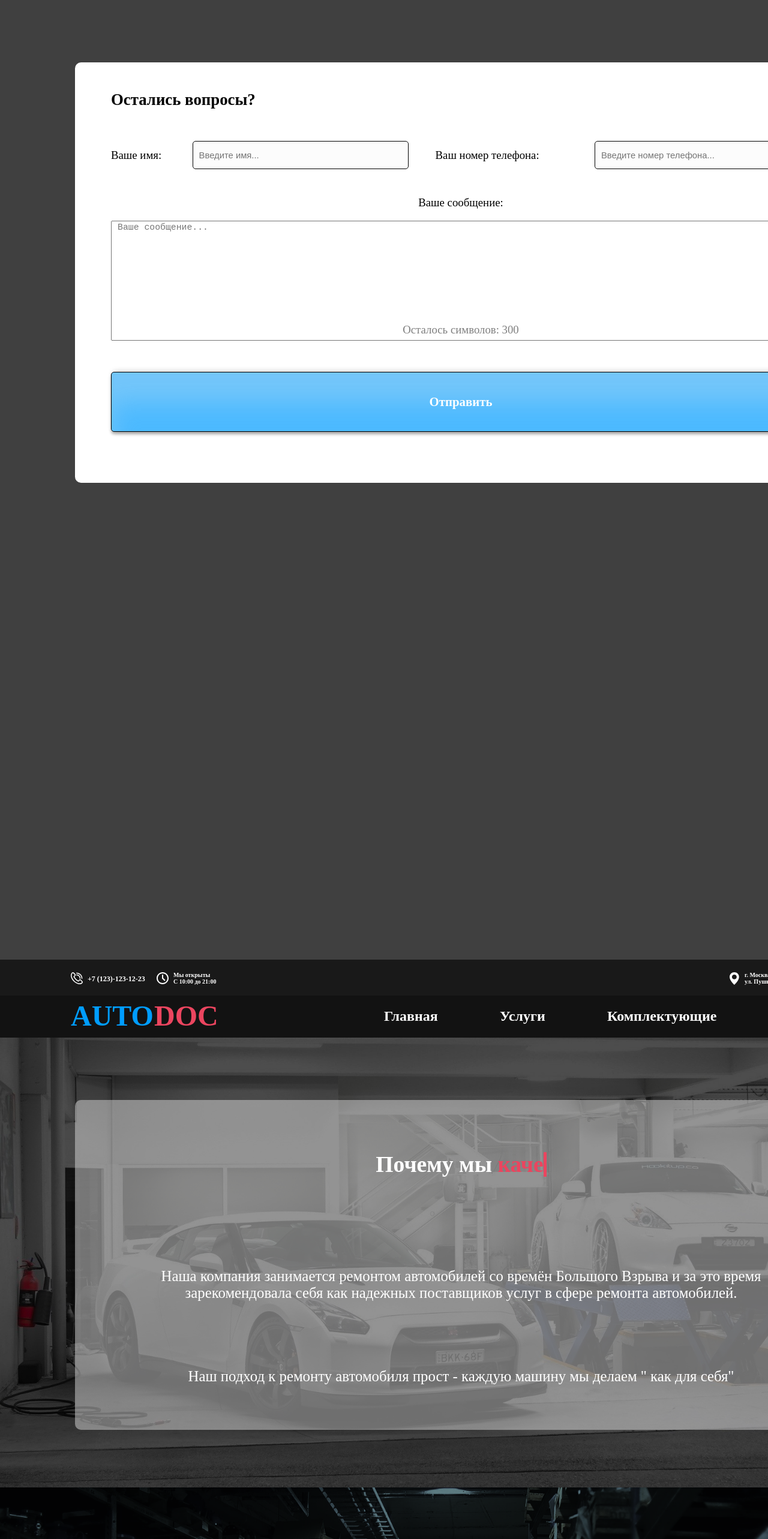
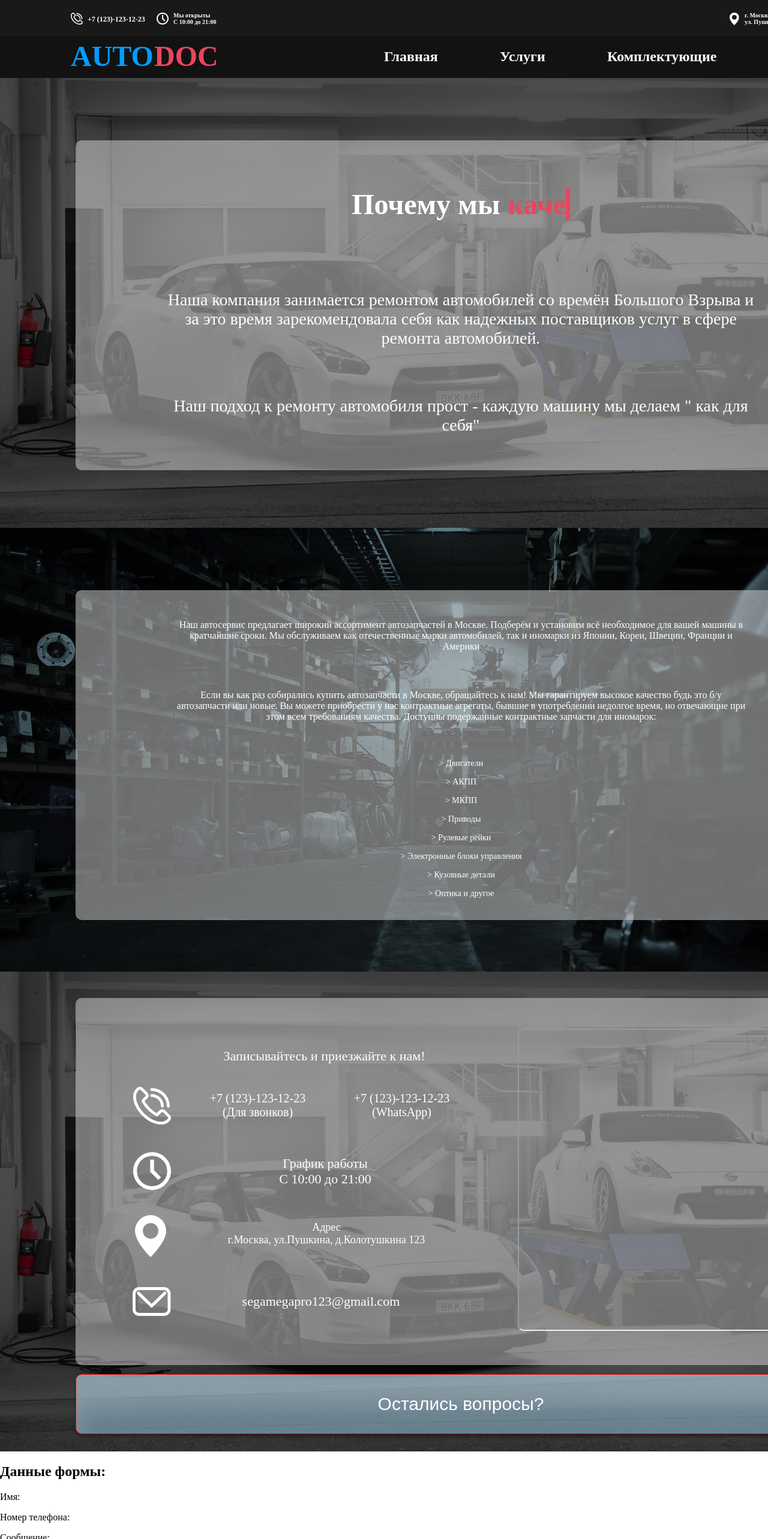
Before and after one commit to SegaMegaPro/-4-, a Vue app: page /form in a window 1280 px wide. Shown: the top 2566 px of the page at 60% size. Built offline with nearby package versions, Linux system fonts and the light colour scheme.

Commit message:
Поправлен адаптив компонентов

```diff
--- a/src/App.vue
+++ b/src/App.vue
@@ -1,5 +1,4 @@
 <template>
-  <router-view></router-view>
   <extra-header></extra-header>
   <the-header></the-header>
   <the-main></the-main>
--- a/src/components/TheContacts.vue
+++ b/src/components/TheContacts.vue
@@ -67,27 +67,27 @@ export default {
 
 <style scoped>
 .ContactsWrapper{
-  background-image: url("/src/assets/Images/MainContentBack.png");
   width: 100%;
   min-width: 1536px;
-  height: calc(100vh - 70px);
-  min-height: 750px;
+  background-image: url("/src/assets/Images/MainContentBack.png");
+  height: 800px;
   background-position: center;
   background-size: cover;
-  padding: 50px 125px 130px 125px;
+  padding: 44px 125px 144px 125px;
   box-sizing: border-box;
 }
 .ContactsMainContent{
+  width: 1285px;
+  height: 100%;
+  margin: 0 auto 0 auto;
   display: flex;
   align-items: center;
   border-radius: 10px;
   background: rgba(217, 217, 217, 0.50);
   padding: 5px 48px 5px 48px;
-  height: 100%;
-  min-height: 550px;
   color: #FFFFFF;
   text-align: center;
-  font-size: calc(8px + 1vw);
+  font-size: 22px;
   font-family: Montserrat,serif;
   font-style: normal;
   font-weight: 500;
@@ -103,11 +103,9 @@ export default {
   justify-content: space-around;
   align-items: center;
   position: relative;
-  width: 35vw;
-  min-width: 600px;
-  height: 60vh;
-  min-height: 500px;
-  margin: 40px auto 40px 0px;
+  width: 600px;
+  height: 500px;
+  margin: 40px auto 40px auto;
 }
 .ContactsPhone{
   display: flex;
@@ -115,7 +113,7 @@ export default {
   height: 53px;
   padding: 10px 10px;
   margin-bottom: 30px;
-  font-size: calc(10px + 0.5vw);
+  font-size: 20px;
 }
 .ContactsPhoneLogo{
   position: relative;
@@ -177,7 +175,7 @@ export default {
 }
 .ContactsAddress p{
   width: 415px;
-  font-size: calc(8px + 0.5vw);
+  font-size: 18px;
   position: relative;
   right: 30px;
   height: 50px;
@@ -202,28 +200,27 @@ export default {
 .ContactsMap{
   position: relative;
   border-radius: 10px;
-  width: 40vw;
-  min-width: 500px;
+  width: 500px;
   overflow:hidden;
   margin-left: 30px;
 }
 .ContactsMap iframe{
   position: relative;
   border-radius: 10px;
-  width: 40vw;
-  min-width: 560px;
-  height: 60vh;
-  min-height: 500px;
+  width: 560px;
+  height: 500px;
 }
 .ContactsButton{
-  width: 100%;
+  display: block;
+  border: 1px solid red;
+  width: 1285px;
   height: 100px;
-  margin-top: 15px;
+  margin: 15px auto 0 auto;
   border-radius: 10px;
   color: #FFFFFF;
   background: rgba(129, 163, 182, 0.7);
   box-shadow: 0 50px 40px 0 rgba(236, 236, 236, 0.25) inset, 4px 0 10px 0 rgba(0, 0, 0, 0.25), 0 4px 4px 0 rgba(0, 0, 0, 0.25);
-  font-size: calc(14px + 1vw);
+  font-size: 30px;
 }
 .Blur{
   opacity: 0.5;
--- a/src/components/TheForm.vue
+++ b/src/components/TheForm.vue
@@ -138,52 +138,49 @@ export default {
 .FormWrapper{
   position: sticky;
   top: 0;
-  height: 200vh;
+  width: 100%;
+  height: 800px;
   z-index: 20;
-  width: 100%;
-  min-width: 1536px;
-  min-height: 750px;
   padding: 104px 125px 104px 125px;
   box-sizing: border-box;
-  background-color: rgba(0, 0, 0, 0.75);
+  background-color: black;
 }
 .FormContent{
+  border: 1px solid red;
   display: flex;
   align-items: center;
-  height: calc(650px + 4vw);
-  min-height: 550px;
+  width: 1300px;
+  height: 675px;
   border-radius: 10px;
   background: #FFFFFF;
+  margin: 0 auto 0 auto;
   padding: 20px 60px 20px 60px;
   box-sizing: border-box;
   flex-direction: column;
 }
 form{
   width: 100%;
-  font-size: calc(6px + 1vw);
+  font-size: 20px;
 }
 input, textarea{
   color: black;
-  font-size: calc(2px + 1vw);
+  font-size: 20px;
 }
 .FormTitleAndBackWrapper{
   display: flex;
   width: 100%;
   justify-content: space-between;
   align-items: center;
-  font-size: calc(14px + 1vw);
+  font-size: 30px;
   font-weight: 700;
 }
 .FormBack{
   border: 2px solid black;
   background-color: #FF7F7F;
   color: #FFFFFF;
-  font-size: calc(24px + 1vw);
   font-weight: 700;
-  width: 5vw;
-  min-width: 50px;
-  height: 5vw;
-  min-height: 50px;
+  width: 50px;
+  height: 50px;
   border-radius: 100%;
   box-shadow: 0px 10px 40px 0px rgba(255, 128, 128, 0.25) inset, 0px 4px 4px 0px rgba(0, 0, 0, 0.25), 0px 4px 4px 0px rgba(0, 0, 0, 0.25);
 }
@@ -196,15 +193,13 @@ input, textarea{
 }
 .FormNameTitle{
   margin-right: 15px;
-  width: 13%;
+  width: 150px;
   max-width: 390px;
 }
 .FormNameInput{
   margin-right: 45px;
-  min-width: 360px;
-  width: 20%;
-  min-height: 47px;
-  height: 30%;
+  width: 360px;
+  height: 47px;
   border-radius: 5px;
   border: 1px solid #000;
   background: rgba(226, 226, 226, 0.13);
@@ -213,14 +208,11 @@ input, textarea{
 }
 .FormPhoneTitle{
   margin-right: 15px;
-  width: 27%;
-  max-width: 800px;
+  width: 290px;
 }
 .FormPhoneInput{
-  min-width: 360px;
-  width: 20%;
-  min-height: 47px;
-  height: 30%;
+  width: 360px;
+  height: 47px;
   border-radius: 5px;
   border: 1px solid #000;
   background: rgba(226, 226, 226, 0.13);
@@ -253,7 +245,7 @@ input, textarea{
   box-shadow: 0px 50px 40px 0px rgba(236, 236, 236, 0.25) inset, 4px 0px 10px 0px rgba(0, 0, 0, 0.25), 0px 4px 4px 0px rgba(0, 0, 0, 0.25);
   margin-top: 40px;
   color: #FFF;
-  font-size: calc(8px + 1vw);
+  font-size: 30px;
   font-family: Montserrat,serif;
   font-weight: 700;
   line-height: normal;
--- a/src/components/TheHeader.vue
+++ b/src/components/TheHeader.vue
@@ -213,7 +213,7 @@ export default {
   top: 100%;
   margin: 0 125px;
   color: #FFF;
-  font-size: calc(8px + 0.5vw);
+  font-size: 16px;
   font-family: Montserrat,serif;
   font-style: normal;
   font-weight: 700;
@@ -232,8 +232,7 @@ export default {
   box-sizing: border-box;
   text-align: left;
   height: 55px;
-  width: 15vw;
-  min-width: 230px;
+  width: 298px;
 }
 .DropdownLinks:link, .DropdownLinks:visited{
   text-decoration: none;
--- a/src/components/TheMain.vue
+++ b/src/components/TheMain.vue
@@ -71,7 +71,7 @@ export default {
   background-image: url("/src/assets/Images/MainContentBack.png");
   width: 100%;
   min-width: 1536px;
-  height: calc(100vh - 130px);
+  height: 740px;
   min-height: 750px;
   background-position: center;
   background-size: cover;
@@ -81,21 +81,23 @@ export default {
 .MainContent{
   display: flex;
   align-items: center;
+  width: 1285px;
   height: 100%;
   min-height: 550px;
+  margin: 0 auto 0 auto;
   justify-content: space-around;
   border-radius: 10px;
   background: rgba(217, 217, 217, 0.50);
-  padding: 17px 163px 19px 164px;
+  padding: 19px 163px 19px 163px;
   box-sizing: border-box;
   flex-direction: column;
 }
 .MainContentTitle{
   text-align: center;
   color: #FFF;
-  width: 80vw;
+  width: 750px;
   height: 70px;
-  font-size: calc(12px + 2vw);
+  font-size: 48px;
   font-family: Montserrat,serif;
   font-style: normal;
   font-weight: 700;
@@ -107,8 +109,8 @@ export default {
 .MainContentInfo{
   color: #FFF;
   text-align: center;
-  width: 80vw;
-  font-size: calc(12px + 1vw);
+  width: 1000px;
+  font-size: 28px;
   font-family: Montserrat,serif;
   font-style: normal;
   font-weight: 400;
--- a/src/components/TheSpares.vue
+++ b/src/components/TheSpares.vue
@@ -35,18 +35,19 @@ export default {
 .SparesWrapper{
   width: 100%;
   min-width: 1536px;
-  min-height: 750px;
-  height: calc(100vh - 70px);
-  background-image: url("/src/assets/Images/SparesBackground.png");
+  height: 740px;
   background-position: center;
   background-size: cover;
+  box-sizing: border-box;
+  background-image: url("/src/assets/Images/SparesBackground.png");
   padding: 104px 125px 124px 125px;
-  box-sizing: border-box;
 }
 .SparesMainContent{
-  border-radius: 10px;
+  width: 1285px;
   height: 100%;
   min-height: 550px;
+  margin: 0 auto 0 auto;
+  border-radius: 10px;
   background: rgba(217, 217, 217, 0.50);
   display: flex;
   justify-content: space-around;
@@ -56,7 +57,7 @@ export default {
   flex-direction: column;
   color: #FFFFFF;
   text-align: center;
-  font-size: calc(10px + 0.5vw);
+  font-size: 16px;
   font-family: Montserrat,serif;
   font-style: normal;
   font-weight: 500;
@@ -65,7 +66,7 @@ export default {
 .SparesContentSparesList{
   display: flex;
   flex-direction: column;
-  font-size: calc(8px + 0.5vw);
+  font-size: 14px;
 }
 .SparesListItem{
   margin-bottom: 1px;
```
